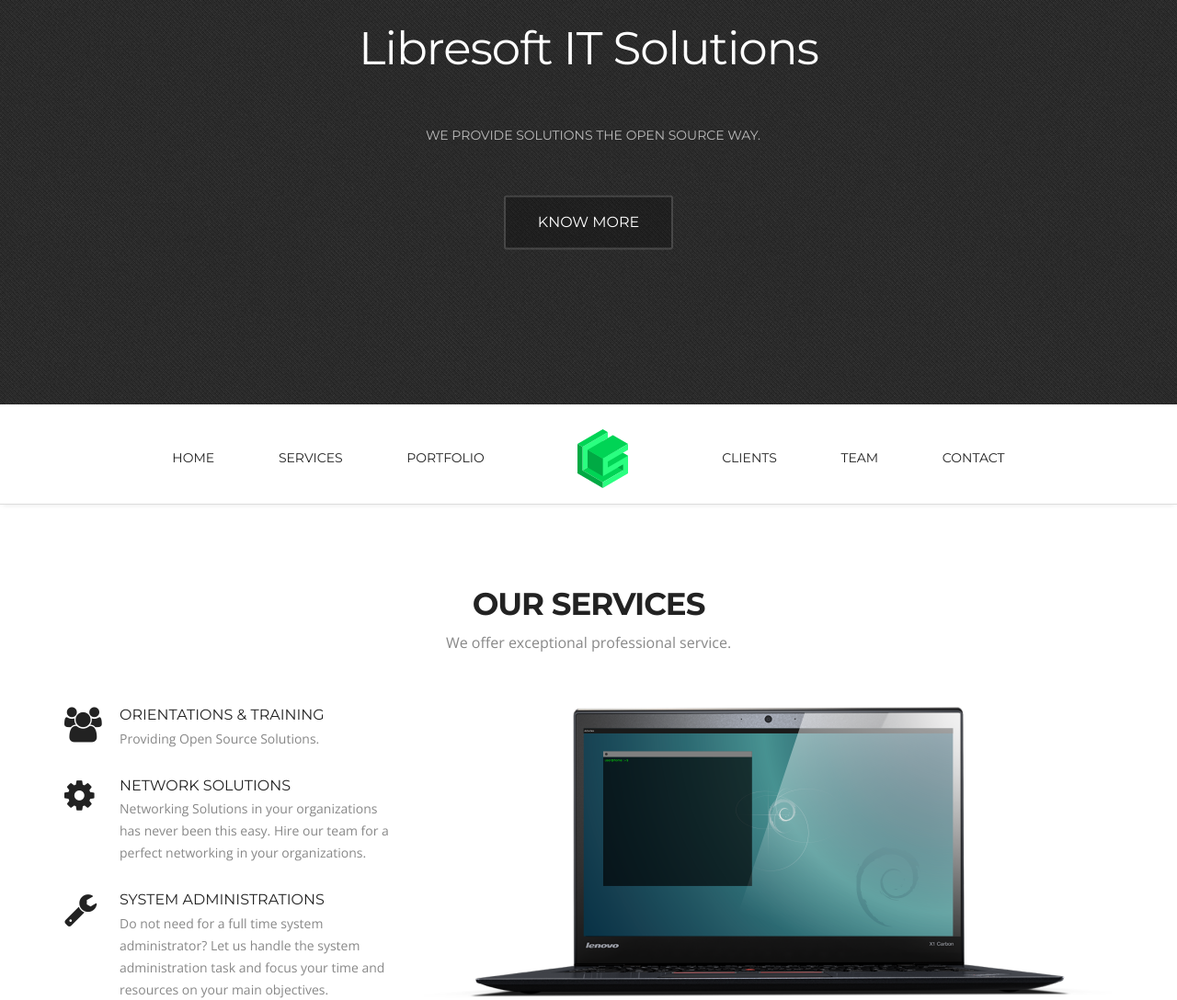
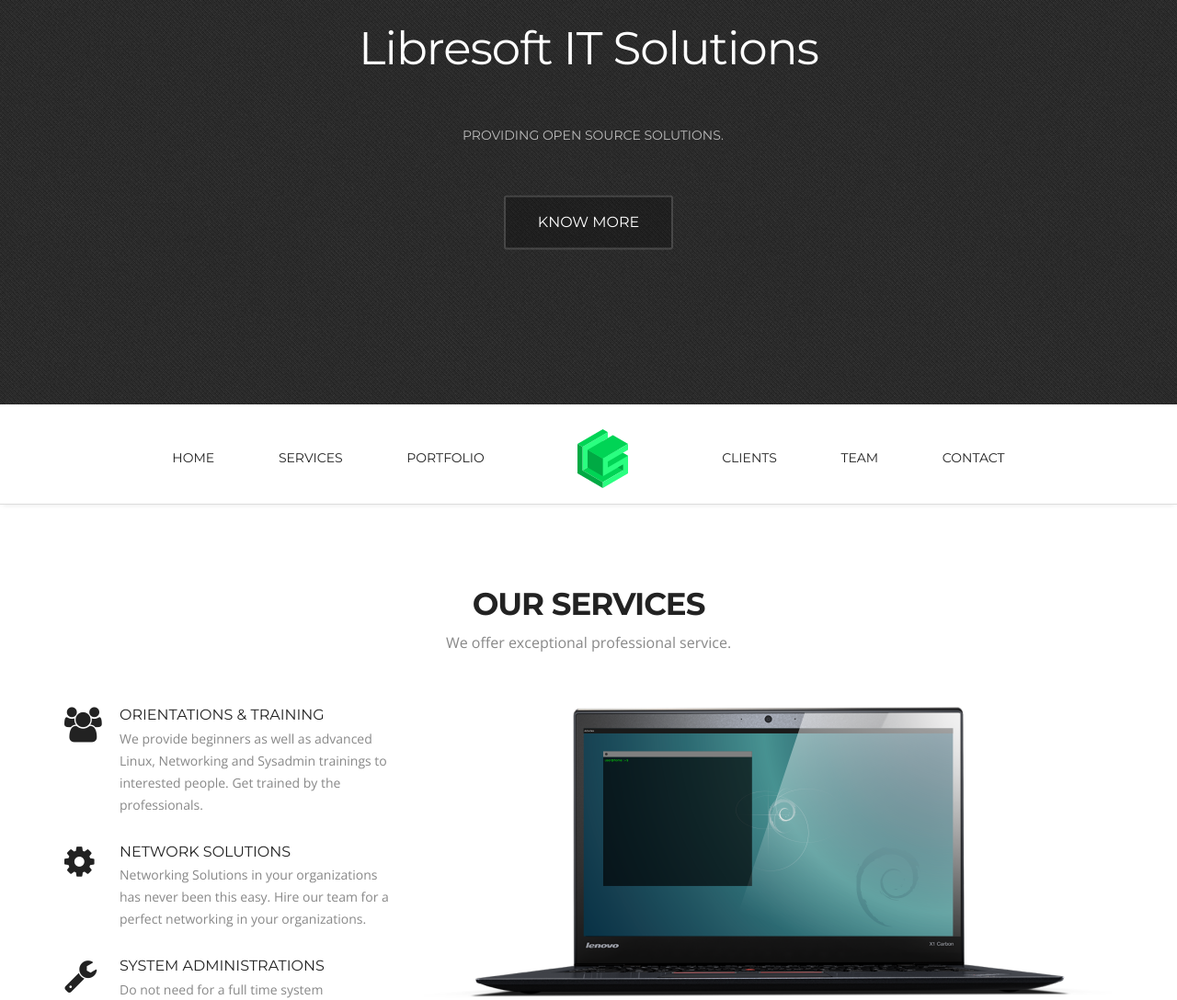
Before and after one commit to libresoftnp/libresoftnp.github.io, a plain HTML site: page index.html in a window 1280 px wide. Shown: the part 360-1448 px from the top of the page at 92% size. Drawn offline with nearby package versions, Linux system fonts and the light colour scheme; files whose address does not match are found by name.

Commit message:
Corrected

```diff
--- a/index.html
+++ b/index.html
@@ -45,7 +45,7 @@
         </figure>
         <h1 class="animated fadeInDown delay-07s">Libresoft IT Solutions</h1>
         <ul class="we-create animated fadeInUp delay-1s">
-        	<li>We Provide Solutions The Open Source Way.</li>
+        	<li>Providing Open Source Solutions.</li>
         </ul>
 <a class="link animated fadeInUp delay-1s knowmore" href="#test">Know More</a>
     </div>
@@ -82,7 +82,7 @@
                     </div>
                 	<div class="service-list-col2">
                         <h3>Orientations & Training</h3>
-                        <p>Providing Open Source Solutions.</p>
+                        <p>We provide beginners as well as advanced Linux, Networking and Sysadmin trainings to interested people. Get trained by the professionals.</p>
                     </div>
                 </div>
                 <div class="service-list">
```
